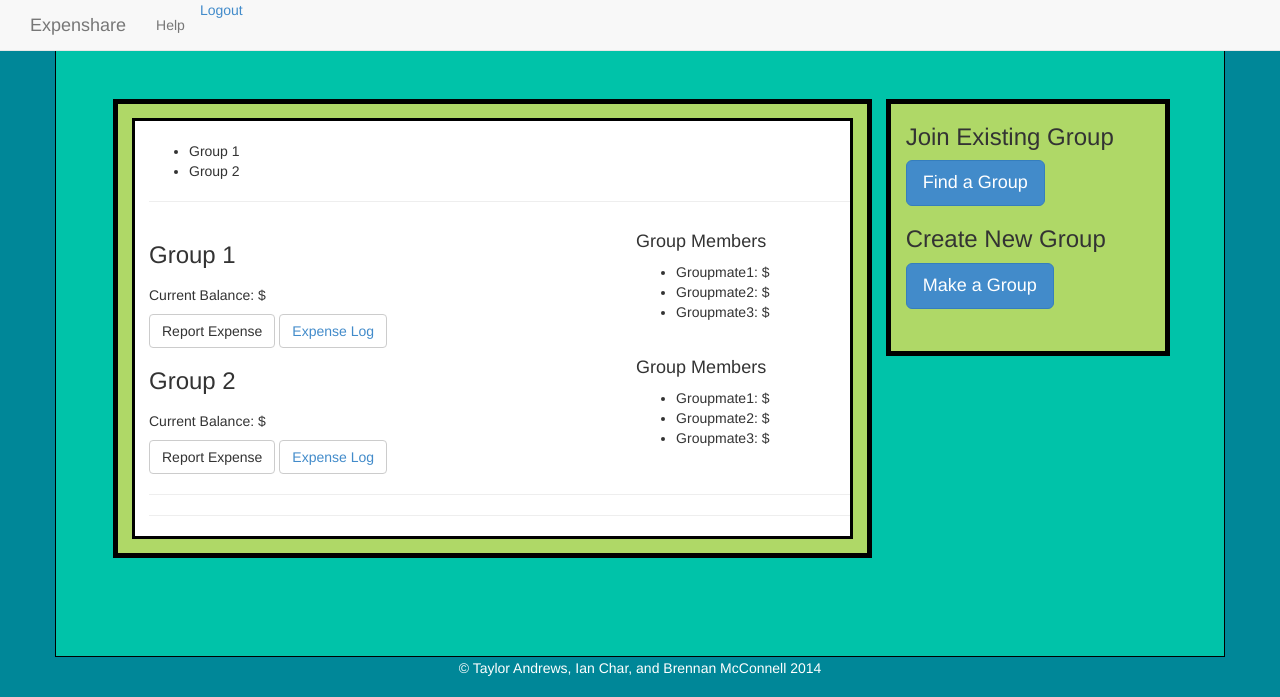
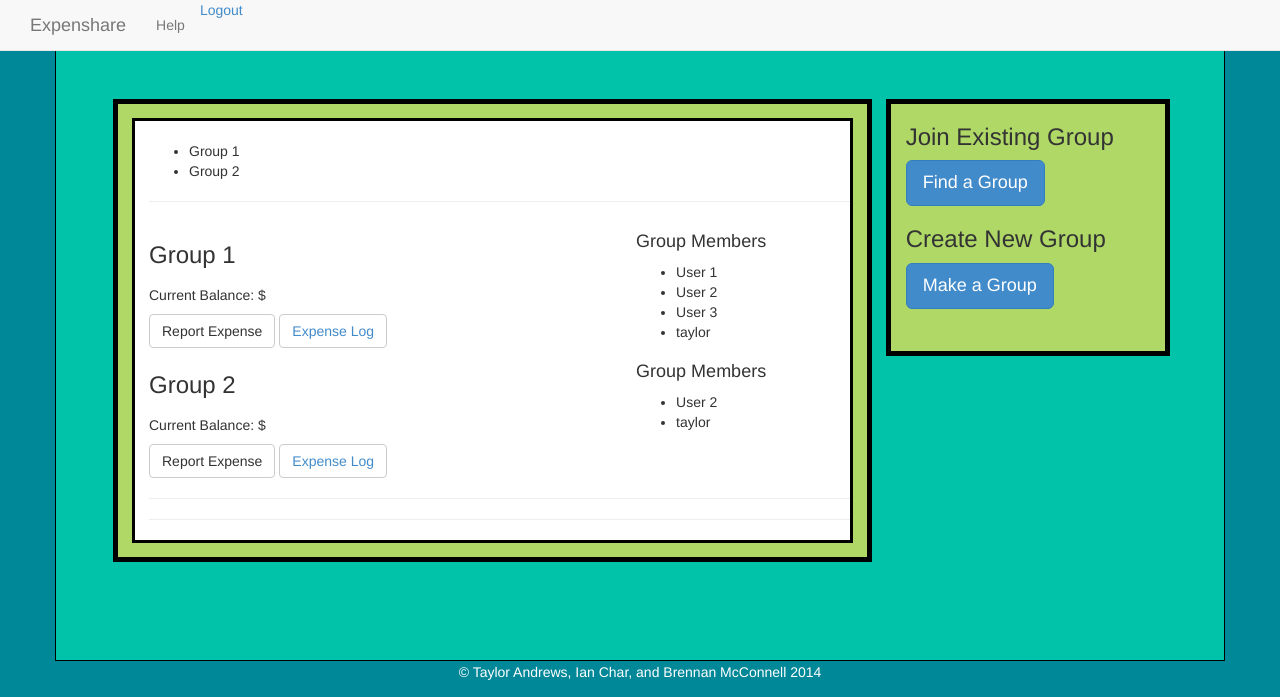
Before and after one commit to Brennan-M/ExpenShare, a Django app: page /share/home/ in a window 1280 px wide. Shown: the top 697 px of the page. Run offline with Django 3.2, Linux system fonts and the light colour scheme; data comes from the database, SQL or seed files in the repository; both versions use the stored data as it was after the commit; parts of the project's set-up code (start-up, migrations or seed data) failed here and were passed over; some libraries are stand-ins or nearby versions.

Commit message:
implemented reading users from groups

```diff
--- a/Expenshare/templates/home.html
+++ b/Expenshare/templates/home.html
@@ -94,12 +94,13 @@
 											<button type="button" id="report" class="btn btn-default" data-toggle="modal" data-target="#myModal"><a href="/share/history"> Expense Log </a></button>
 
 										</div>
+
 										<div class='col-md-4'>
 											<h4>Group Members</h4>
 											<ul>
-												<li>Groupmate1: $</li>
-												<li>Groupmate2: $</li>
-												<li>Groupmate3: $</li>
+											  {% for member in paygroup.members.all %}
+												<li>{{ member }}</li>
+											  {% endfor %}
 											</ul>
 										</div>
 									</div>
```
Also changed, not shown: Expenshare/db.sqlite3.
